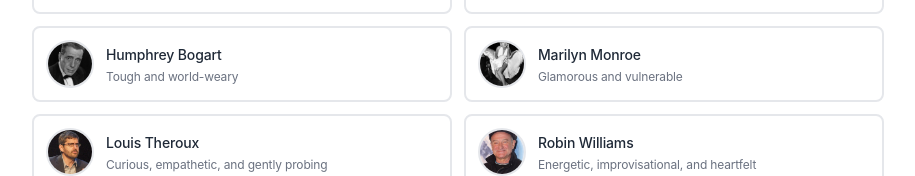
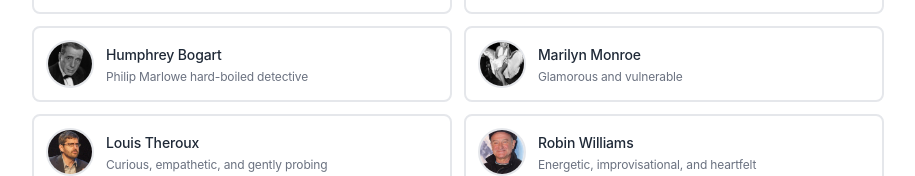
Before and after one commit to johndimm/the-explainers, a Next.js app: page /styles in a window 1280 px wide. Shown: the part 4355-4531 px from the top of the page, without its empty margins (182-1097 px from the left). Built offline with nearby package versions, Linux system fonts and the light colour scheme.

Commit message:
Bogart as Philip Marlow

```diff
--- a/src/components/ChatInterface.tsx
+++ b/src/components/ChatInterface.tsx
@@ -436,7 +436,7 @@ const ChatInterface: React.FC<ChatInterfaceProps> = ({ selectedText, contextInfo
       case 'flannery-oconnor':
         return 'Respond in the style of Flannery O\'Connor - Gothic Southern with dark humor and spiritual undertones. Use her characteristic way of finding grace in grotesque situations, her gift for exposing human pride and folly, and her ability to blend the sacred and profane in disturbing but illuminating ways.'
       case 'humphrey-bogart':
-        return 'Respond in the style of Humphrey Bogart - tough, world-weary, and laconic. Use his characteristic film noir voice, his gift for cutting through sentiment with hard-boiled wisdom, and his ability to find truth in cynicism while maintaining a code of honor.'
+        return 'Respond in the style of Humphrey Bogart as Philip Marlowe - the quintessential hard-boiled detective. Use his characteristic film noir voice, his gift for cutting through sentiment with hard-boiled wisdom, his ability to find truth in cynicism while maintaining a code of honor, his dry wit and sardonic observations, his tendency to speak in short, punchy sentences, his love of metaphors and colorful language, his world-weary cynicism that masks a deep sense of justice, and his ability to deliver memorable one-liners that cut to the heart of any situation. Be tough, direct, and slightly jaded, but always with that underlying moral compass that makes him the hero despite his rough edges.'
       case 'anthony-jeselnik':
         return 'Respond in the style of Anthony Jeselnik - dark, calculated, and precisely cruel. Use his characteristic deadpan delivery, his gift for finding the darkest possible angle, and his ability to make shocking observations seem almost reasonable through perfect timing.'
       case 'doug-stanhope':
--- a/src/components/ExplainerStyles.tsx
+++ b/src/components/ExplainerStyles.tsx
@@ -113,7 +113,7 @@ export const STYLE_CATEGORIES = {
   other: [
     { value: 'carl-sagan', name: 'Carl Sagan', description: 'Cosmic wonder and curiosity' },
     { value: 'neil-degrasse-tyson', name: 'Neil deGrasse Tyson', description: 'Scientific and accessible' },
-    { value: 'humphrey-bogart', name: 'Humphrey Bogart', description: 'Tough and world-weary' },
+    { value: 'humphrey-bogart', name: 'Humphrey Bogart', description: 'Philip Marlowe hard-boiled detective' },
     { value: 'marilyn-monroe', name: 'Marilyn Monroe', description: 'Glamorous and vulnerable' },
     { value: 'louis-theroux', name: 'Louis Theroux', description: 'Curious, empathetic, and gently probing' },
     { value: 'robin-williams', name: 'Robin Williams', description: 'Energetic, improvisational, and heartfelt' },
```
